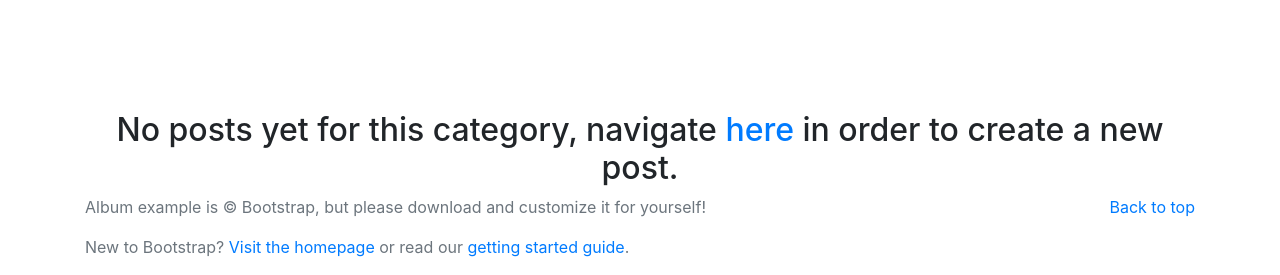
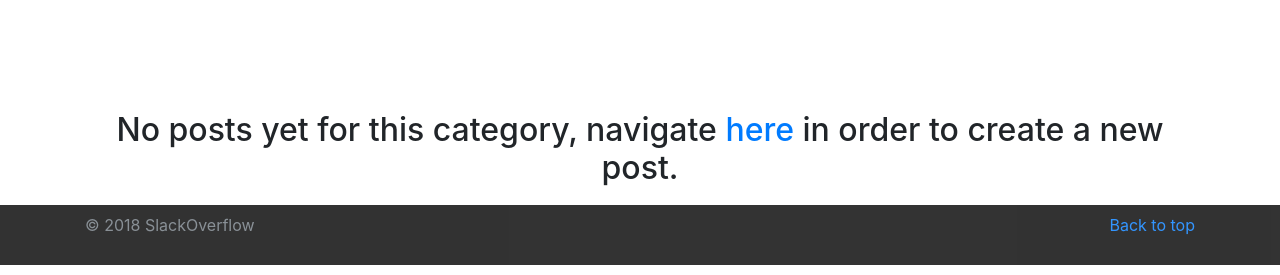
Before and after one commit to vfgonzalez/Project-2, a Node server app: page / in a window 1280 px wide. Shown: the part 1405-1680 px from the top of the page. Run offline with Node 20, Linux system fonts and the light colour scheme; data that the repository does not hold is empty; some libraries are stand-ins or nearby versions.

Commit message:
styled footer

```diff
--- a/public/css/styles.css
+++ b/public/css/styles.css
@@ -1,12 +1,12 @@
 /* Lopes additions */
-.jumbotron{
+.jumbotron {
   margin-top: 105px;
-  background: rgba(0, 0, 0, 0.6);
+  /* background-color: #ffc107;-- not working
+  background-color: rgba(0, 0, 0, 0.6); -- not working*/
   color: black;
 }
 
 #cardSection  {
-  /* background-color: rgb(168, 221, 228); */
   margin-top: -30px;
   margin-bottom: -10px;
 }
@@ -60,3 +60,16 @@ button.edit {
 
   margin-bottom: 30px;
  }
+
+ .footer {
+
+   bottom: 0;
+   width: 100%;
+   height: 60px;
+   line-height: 0px;
+   background-color: black;
+   color: #fff;
+   padding-top: 20px;
+   margin-top: 10px;
+   opacity: .8;
+ }
--- a/public/index.html
+++ b/public/index.html
@@ -32,7 +32,7 @@
         <div class="row">
           <div class="col-sm-8 col-md-7 py-4">
             <h4 class="text-white">About</h4>
-            <p class="text-muted">We're five students from UCI's full stack web development bootcampt that were fed up with disorganization slack
+            <p class="text-muted">We're five students from UCI's full stack web development bootcampt that were fed up with disorganized slack
               channels. We built this tool for our second group project, but we also built it to improve the student experience.
               Our hope is that this will serve as a cleaner repository for meaningful and useful information for everyone
               on Slack. </p>
@@ -159,15 +159,16 @@
 
   </main>
 
-  <footer class="text-muted">
+  <footer class="text-muted footer">
     <div class="container">
       <p class="float-right">
         <a href="#">Back to top</a>
-      </p>
-      <p>Album example is © Bootstrap, but please download and customize it for yourself!</p>
-      <p>New to Bootstrap?
-        <a href="../../">Visit the homepage</a> or read our
-        <a href="../../getting-started/">getting started guide</a>.</p>
+      </p>© 2018 SlackOverflow</p>
+
+      <!-- <p>Album example is © Bootstrap, but please download and customize it for yourself!</p>
+      <p>New to Bootstrap? -->
+        <!-- <a href="../../">Visit the homepage</a> or read our
+        <a href="../../getting-started/">getting started guide</a>.</p> -->
     </div>
   </footer>
 
```
